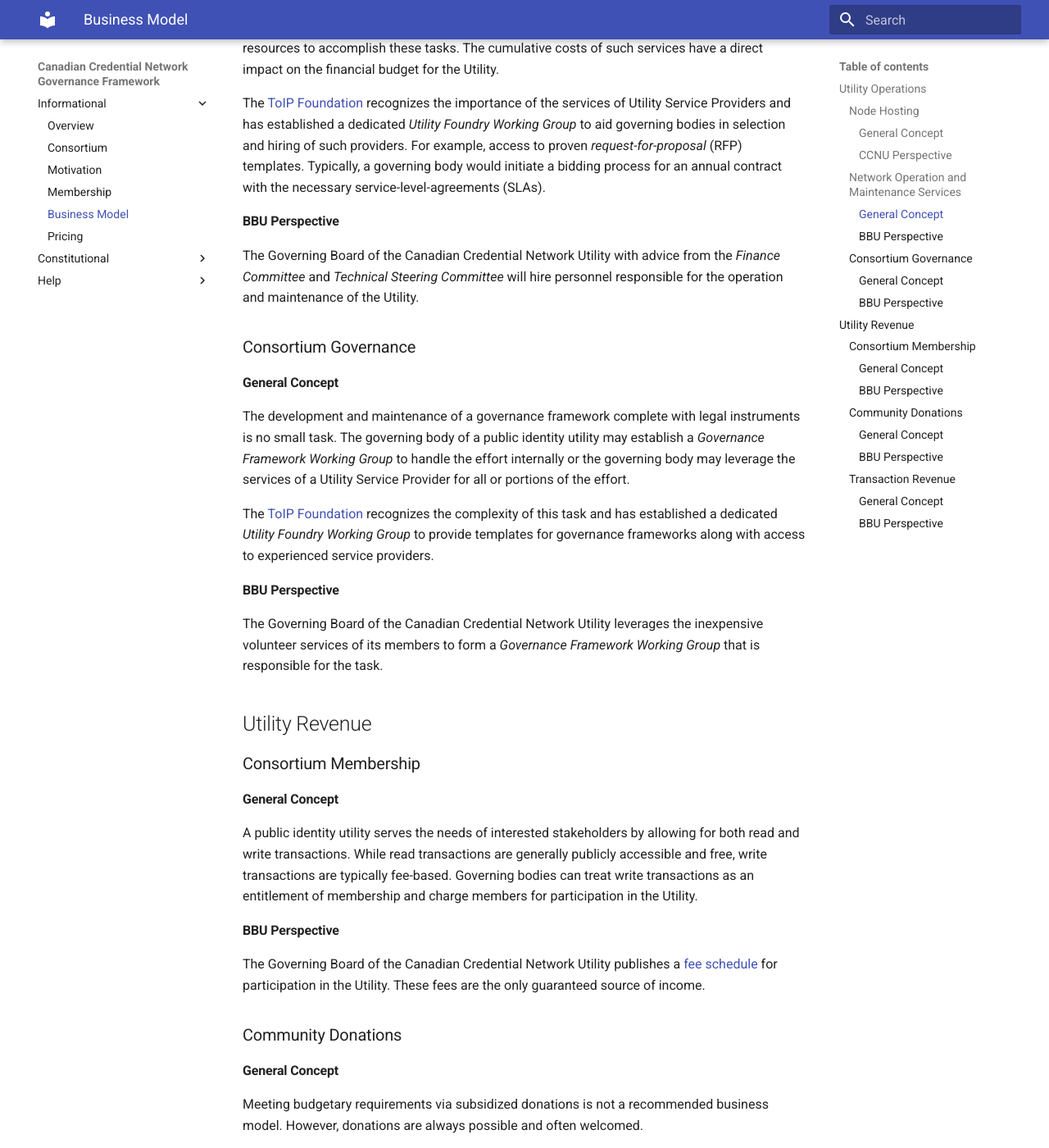
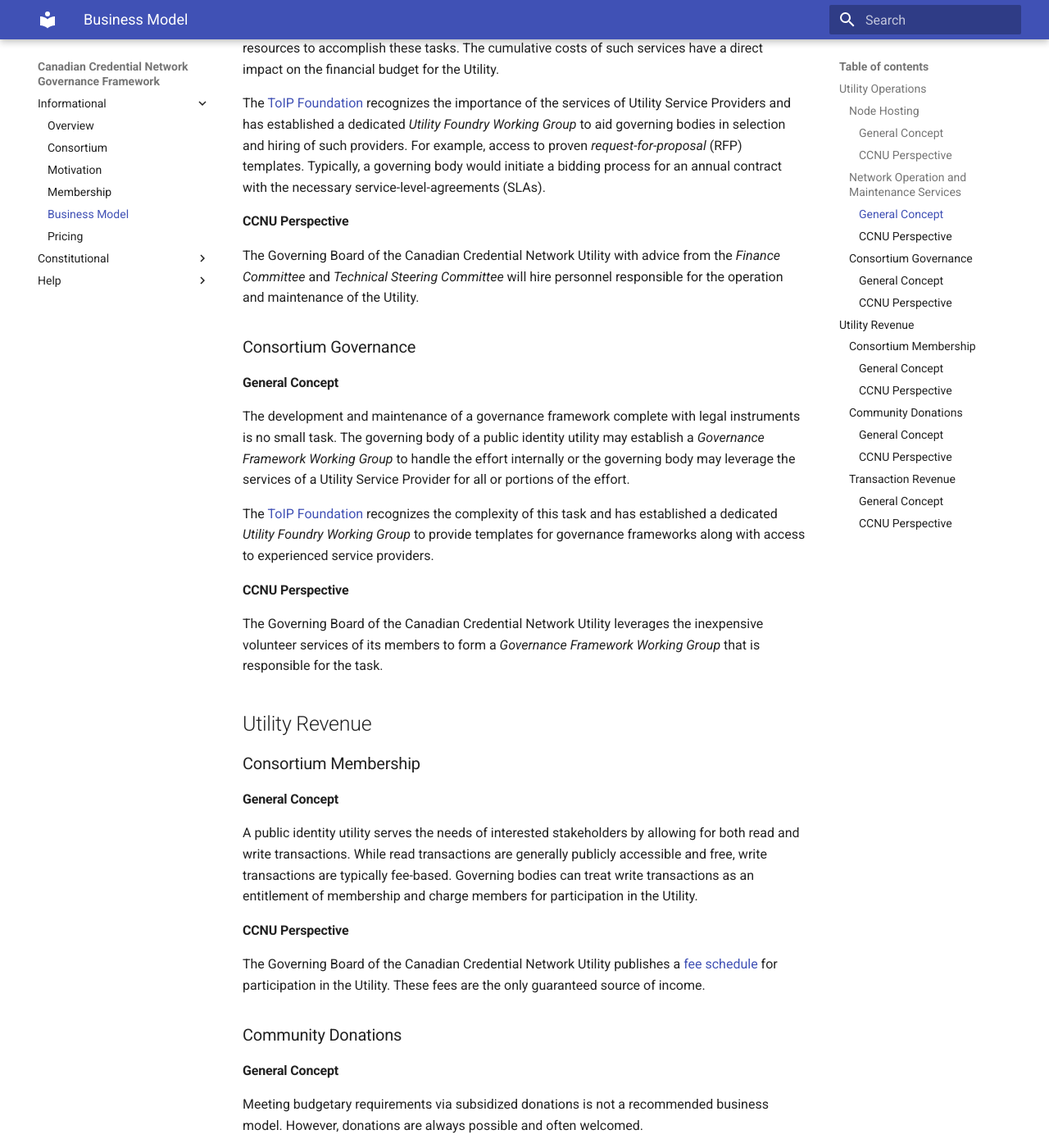
Before and after one commit to VictorSyntez/governance, an MkDocs documentation site: the page built from docs/gf_info/business_model_concepts.md, in a window 1280 px wide and 1400 px high, scrolled down 2184 px. Shown: the whole window at 82% size. Built offline with MkDocs 1.6.1 and Material for MkDocs 9.7.7, drawn with Linux system fonts in a browser that asks for light colours; some of the changed text lies outside the part shown.

```diff
--- a/docs/gf_info/business_model_concepts.md
+++ b/docs/gf_info/business_model_concepts.md
@@ -44,7 +44,7 @@ The governing body of a public identity utility is responsible for hiring in-hou
 
 The [ToIP Foundation](http://trustoverip.org) recognizes the importance of the services of Utility Service Providers and has established a dedicated *Utility Foundry Working Group* to aid governing bodies in selection and hiring of such providers. For example, access to proven *request-for-proposal* (RFP) templates. Typically, a governing body would initiate a bidding process for an annual contract with the necessary service-level-agreements (SLAs).
 
-#### BBU Perspective
+#### CCNU Perspective
 The Governing Board of the Canadian Credential Network Utility with advice from the *Finance Committee* and *Technical Steering Committee* will hire personnel responsible for the operation and maintenance of the Utility.
 
 ### Consortium Governance
@@ -54,7 +54,7 @@ The development and maintenance of a governance framework complete with legal in
 
 The [ToIP Foundation](http://trustoverip.org) recognizes the complexity of this task and has established a dedicated *Utility Foundry Working Group* to provide templates for governance frameworks along with access to experienced service providers.
 
-#### BBU Perspective
+#### CCNU Perspective
 The Governing Board of the Canadian Credential Network Utility leverages the inexpensive volunteer services of its members to form a *Governance Framework Working Group* that is responsible for the task.
 
 ## Utility Revenue
@@ -64,7 +64,7 @@ The Governing Board of the Canadian Credential Network Utility leverages the ine
 #### General Concept
 A public identity utility serves the needs of interested stakeholders by allowing for both read and write transactions. While read transactions are generally publicly accessible and free, write transactions are typically fee-based. Governing bodies can treat write transactions as an entitlement of membership and charge members for participation in the Utility.
 
-#### BBU Perspective
+#### CCNU Perspective
 The Governing Board of the Canadian Credential Network Utility publishes a [fee schedule](./fee_schedule.md) for participation in the Utility. These fees are the only guaranteed source of income.
 
 ### Community Donations
@@ -72,7 +72,7 @@ The Governing Board of the Canadian Credential Network Utility publishes a [fee
 #### General Concept
 Meeting budgetary requirements via subsidized donations is not a recommended business model. However, donations are always possible and often welcomed.
 
-#### BBU Perspective
+#### CCNU Perspective
 While the Governing Board of the Canadian Credential Network Utility MAY accept donations, such income is not an assumed source of income.
 
 ### Transaction Revenue
@@ -84,5 +84,5 @@ Users of a permissioned ledger, known as Transaction Authors, have a desire to s
 * Utility tax on endorsers who collect directly from Transaction Authors
 * Selling write entitlements to endorsers and/or Transaction Authors
 
-#### BBU Perspective
+#### CCNU Perspective
 The Canadian Credential Network Utility Governance Framework **does not** collect revenue from transaction fees. The exchange of payment (value) between the Transaction Endorser and a Transaction Author is *out-of-scope*. Transaction Endorsers are free to charge any fee they desire for access to their write transaction entitlements.
```
Also changed, not shown: docs/gf_controlled/by_laws.md (+2 -0 lines), docs/gf_info/fee_schedule.md (+6 -2 lines), docs/gf_legal/legal_arch.md (+1 -1 lines), docs/img/consortium-logo.png (deleted), 1 other file.
